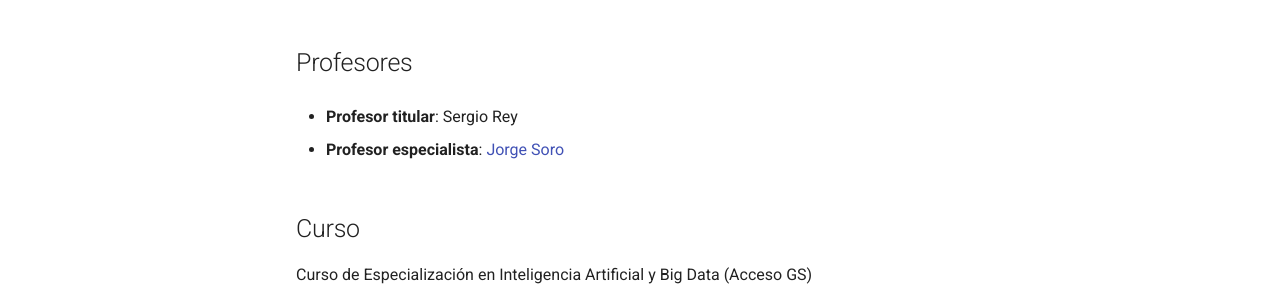
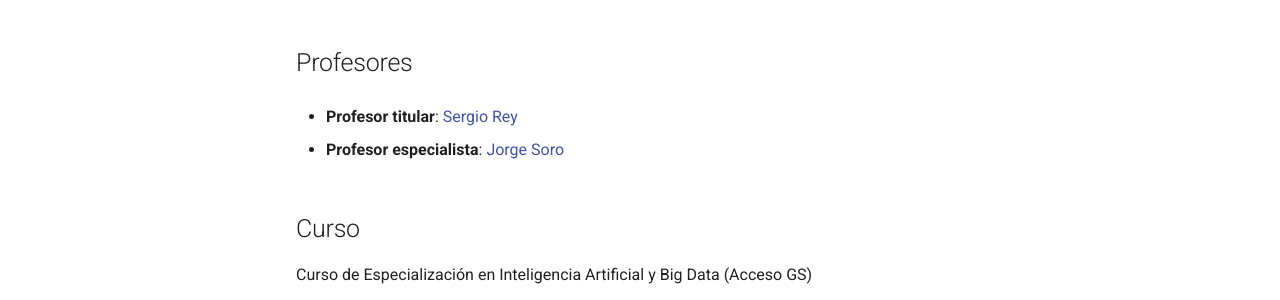
Before and after one commit to jorsodom/bigdata-sb, an MkDocs documentation site: the page built from docs/index.md, in a window 1280 px wide and 1276 px high. Shown: the part 741-1041 px from the top of the window. Built offline with MkDocs 1.6.1 and Material for MkDocs 9.7.7, drawn with Linux system fonts in a browser that asks for light colours.

```diff
--- a/docs/index.md
+++ b/docs/index.md
@@ -14,7 +14,7 @@ Los sistemas de Big Data se refieren al conjunto de herramientas, tecnologías y
 
 ## Profesores
 
-- **Profesor titular**: Sergio Rey
+- **Profesor titular**: [Sergio Rey](https://www.linkedin.com/in/sergio-rey-mart%C3%ADnez-10a7905b/)
 
 - **Profesor especialista**: [Jorge Soro](https://www.linkedin.com/in/jorsodom/)
 
--- a/mkdocs.yml
+++ b/mkdocs.yml
@@ -12,8 +12,8 @@ nav:
     - Práctica 4: nifiPractica4.md
     - Práctica 5: nifiPractica5.md
     - Práctica 6: nifiPractica6.md
-    #- Práctica 7: nifiPractica7.md
-    #- Práctica 8: nifiPractica8.md
+    - Práctica 7: nifiPractica7.md
+    - Práctica 8: nifiPractica8.md
     #- Caso uso API: nifiCasoUsoAPI.md
     #- Caso uso Hadoop: nifiCasoUsoHadoop.md
     #- Caso uso MongoDB: nifiCasoUsoMongoDB.md
```
